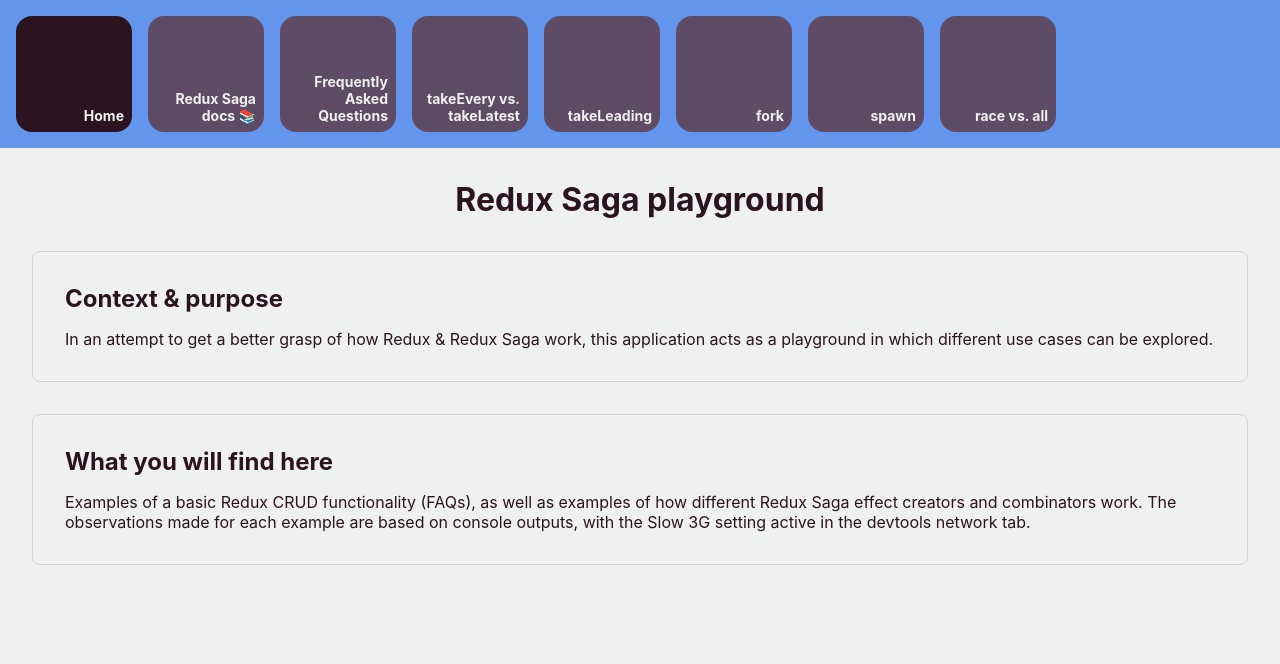
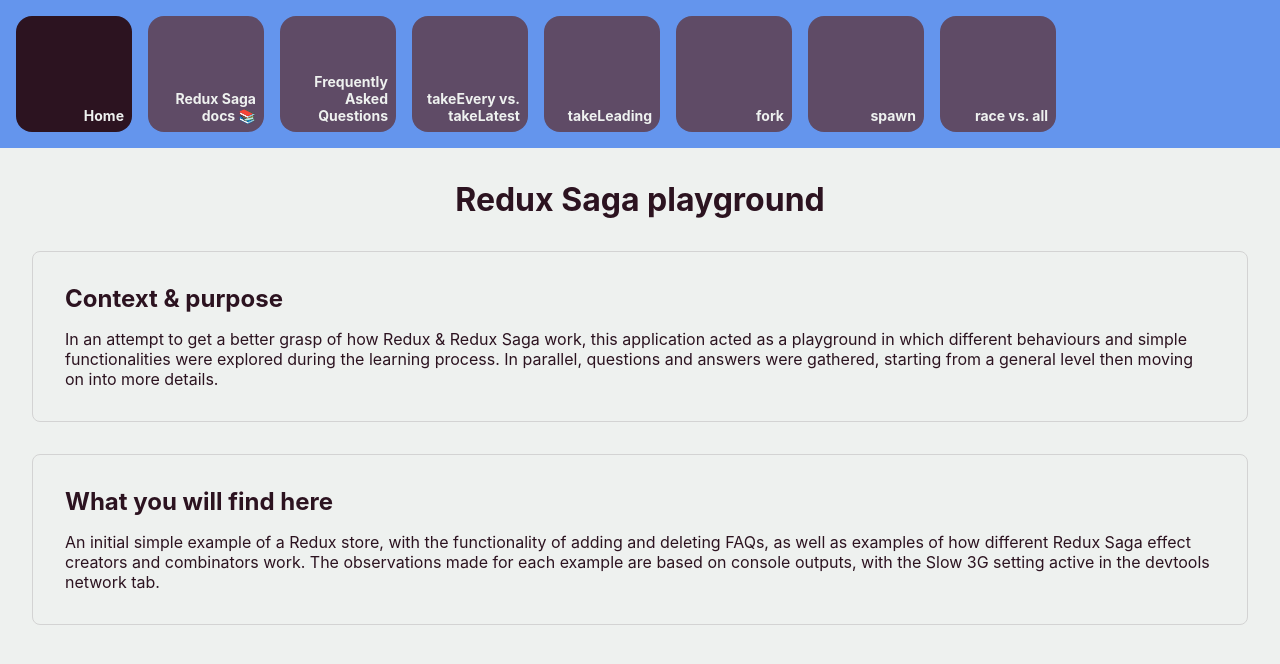
Before and after one commit to andradnl/redux-saga-playground, a React (Create React App) app: page / in a window 1280 px wide. Shown: the top 664 px of the page. Built offline with nearby package versions, Linux system fonts and the light colour scheme.

Commit message:
Update readme

```diff
--- a/src/pages/Home.tsx
+++ b/src/pages/Home.tsx
@@ -26,8 +26,10 @@
           <h2>Context & purpose</h2>
           <p>
             In an attempt to get a better grasp of how Redux & Redux Saga work,
-            this application acts as a playground in which different use cases
-            can be explored.
+            this application acted as a playground in which different behaviours
+            and simple functionalities were explored during the learning
+            process. In parallel, questions and answers were gathered, starting
+            from a general level then moving on into more details.
           </p>
         </div>
         <div
@@ -40,11 +42,11 @@
         >
           <h2>What you will find here</h2>
           <p>
-            Examples of a basic Redux CRUD functionality (FAQs), as well as
-            examples of how different Redux Saga effect creators and combinators
-            work. The observations made for each example are based on console
-            outputs, with the Slow 3G setting active in the devtools network
-            tab.
+            An initial simple example of a Redux store, with the functionality
+            of adding and deleting FAQs, as well as examples of how different
+            Redux Saga effect creators and combinators work. The observations
+            made for each example are based on console outputs, with the Slow 3G
+            setting active in the devtools network tab.
           </p>
         </div>
       </div>
```
Also changed, not shown: 1 other file (tests, documents, lock files or other folders).
